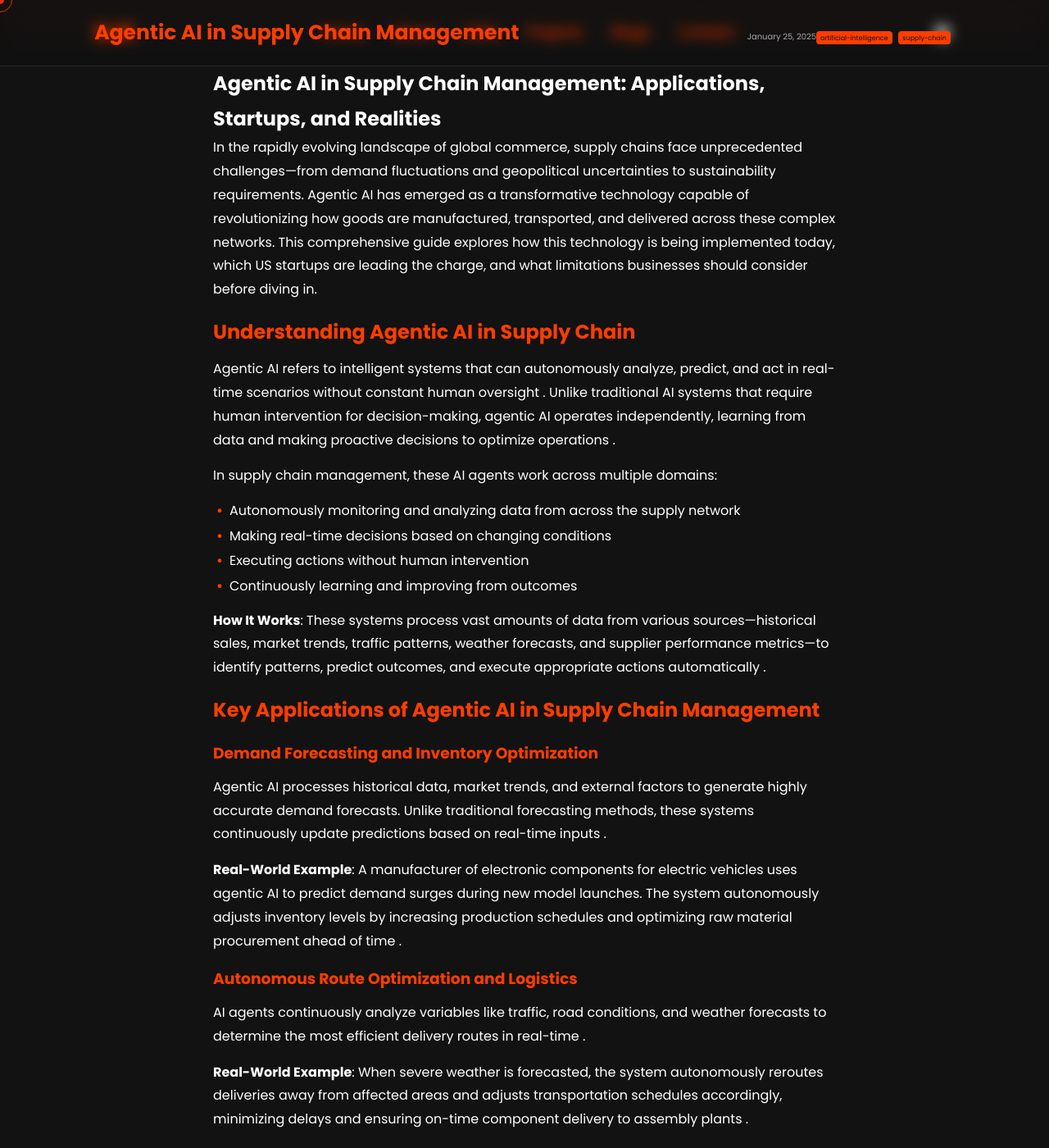
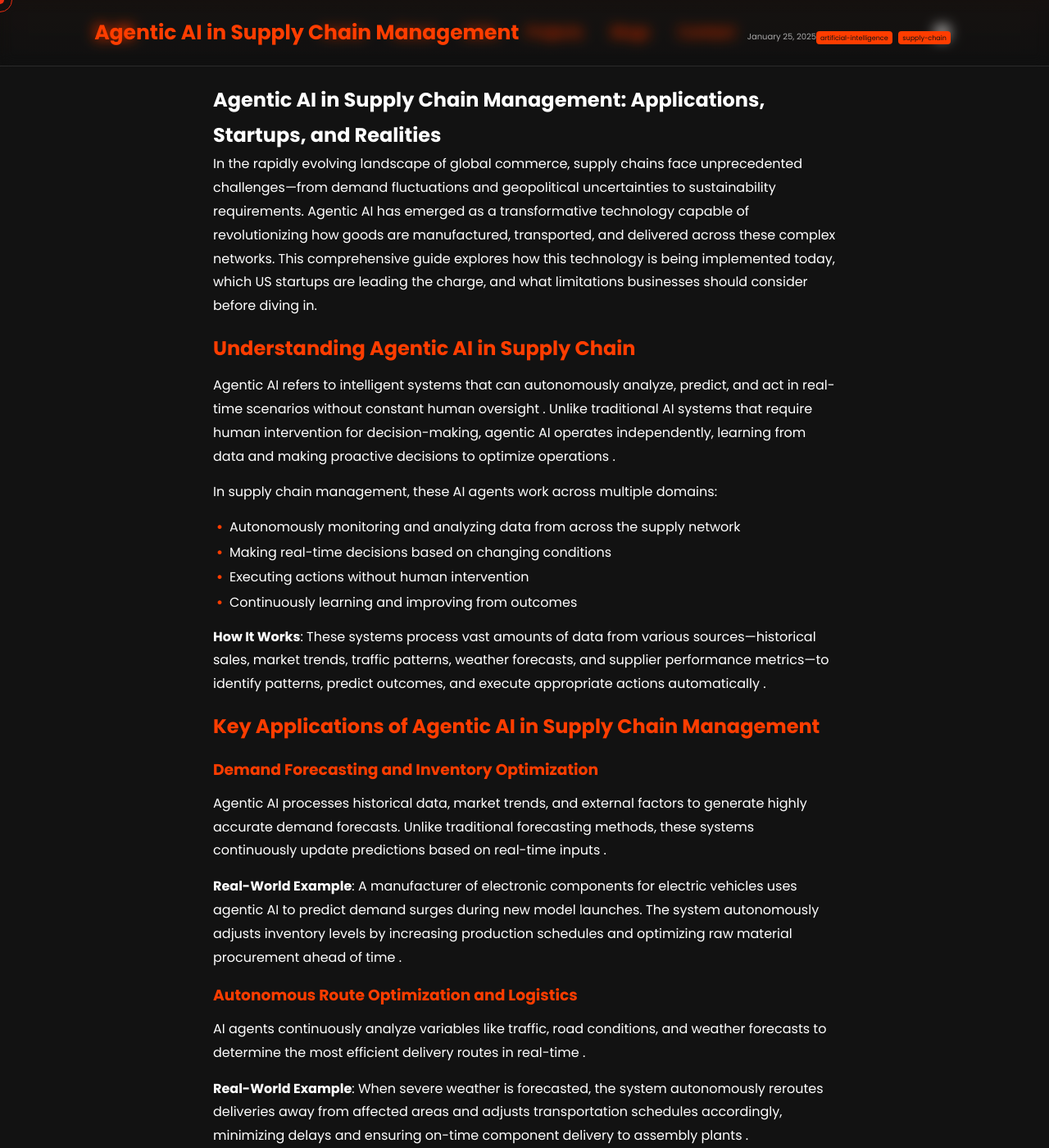
Before and after one commit to Dylan-Kakkanad/Dylan-Kakkanad.github.io, a Jekyll site: the page built from _posts/2025-01-25-agentic-ai-supply-chain.md, in a window 1280 px wide and 1400 px high. Shown: the whole window at 82% size. Built offline with Jekyll 4.4.1, drawn with Linux system fonts in a browser that asks for light colours.

Commit message:
blogs update

```diff
--- a/_layouts/default.html
+++ b/_layouts/default.html
@@ -49,7 +49,7 @@
     </header>
 
     <!-- Main Content -->
-    <main>
+    <main style="padding-top: 8rem;"> <!-- Added padding-top to push content below fixed header -->
         {{ content }}
     </main>
 
--- a/_layouts/post.html
+++ b/_layouts/post.html
@@ -11,8 +11,8 @@ layout: default
     .blog-post-container {
         max-width: 800px;
         margin: 0 auto;
-        padding: 8rem 2rem 2rem 2rem; /* Added 8rem top padding */
-        background: var(--darker-bg) !important;
+        padding: 2rem;
+        /* background: var(--darker-bg) !important; */ /* Removed background to prevent overlap */
         color: var(--text-color) !important;
     }
 
```
